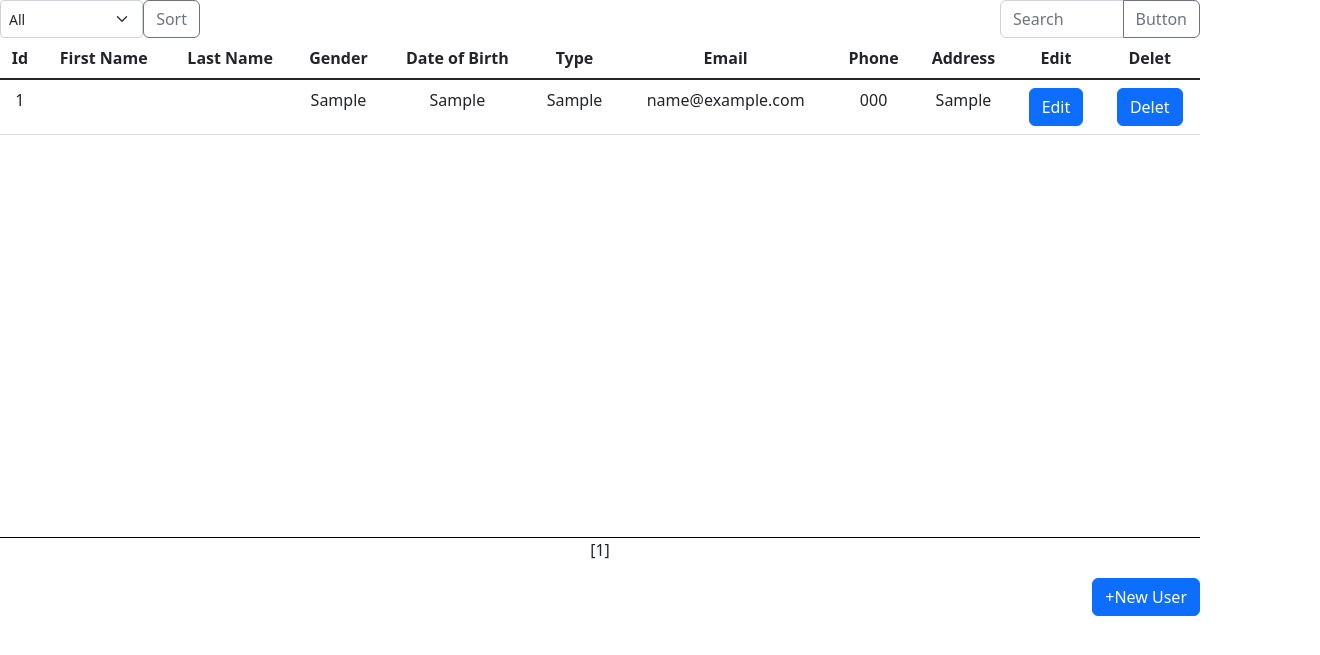
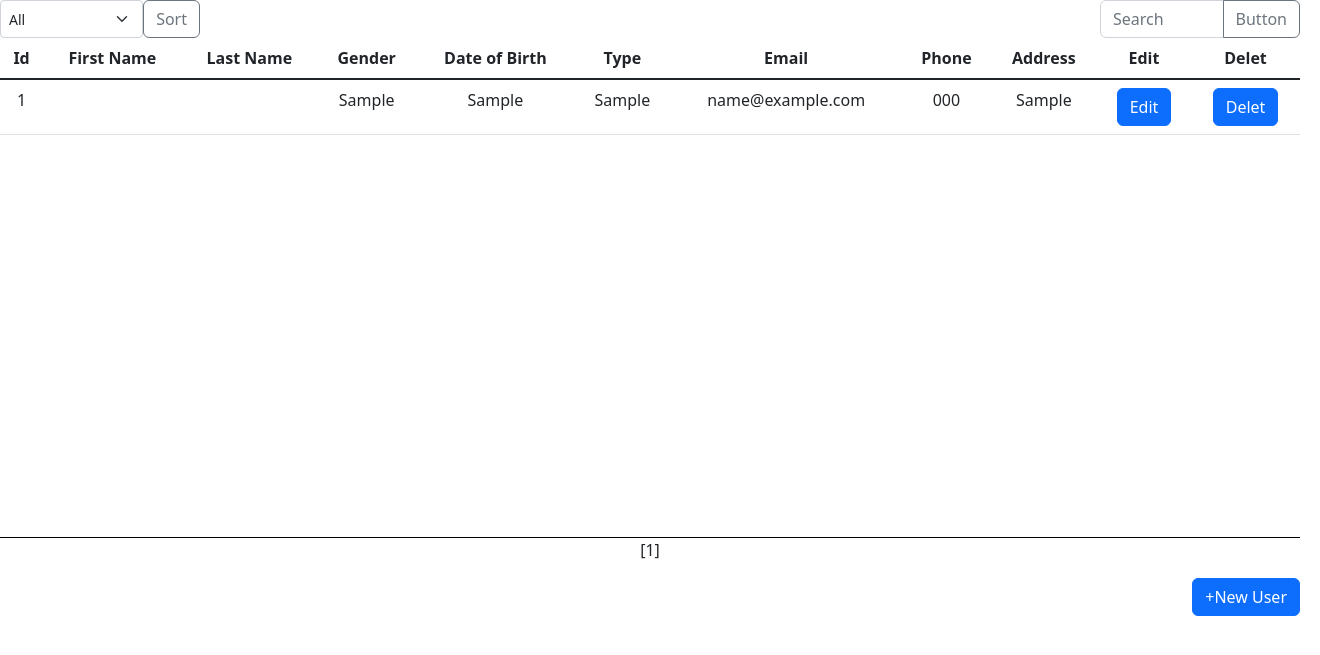
Before and after one commit to HenryHitak/phpproj, a PHP site: page /phpproj/UserTable.php in a window 1320 px wide. Shown: the top 655 px of the page. Run offline with PHP 8.4, Linux system fonts and the light colour scheme; tables that the repository leaves empty or names only in its code hold one stand-in row (values such as "Sample post"); data that the repository does not hold is empty; some libraries are stand-ins or nearby versions.

```diff
--- a/UserTable.php
+++ b/UserTable.php
@@ -14,7 +14,7 @@
     <link rel="stylesheet" href="./css/style.css">
     <style>
         .User_Table{
-            width : 1200px;
+            width : 1300px;
             height: 500px;
             border-bottom : 1px solid black;
         }
@@ -24,19 +24,19 @@
         }
 
         .table-top {
-            width : 1200px;
+            width : 1300px;
             display : flex;
             justify-content: space-between;
         }
 
         .button {
-            width : 1200px;
+            width : 1300px;
             display : flex;
             justify-content: right;
         }
 
         .table_page {
-            width: 1200px;
+            width: 1300px;
             display : flex;
             justify-content: center;
         }
```
Also changed, not shown: UserNew.php (+9 -2 lines).
